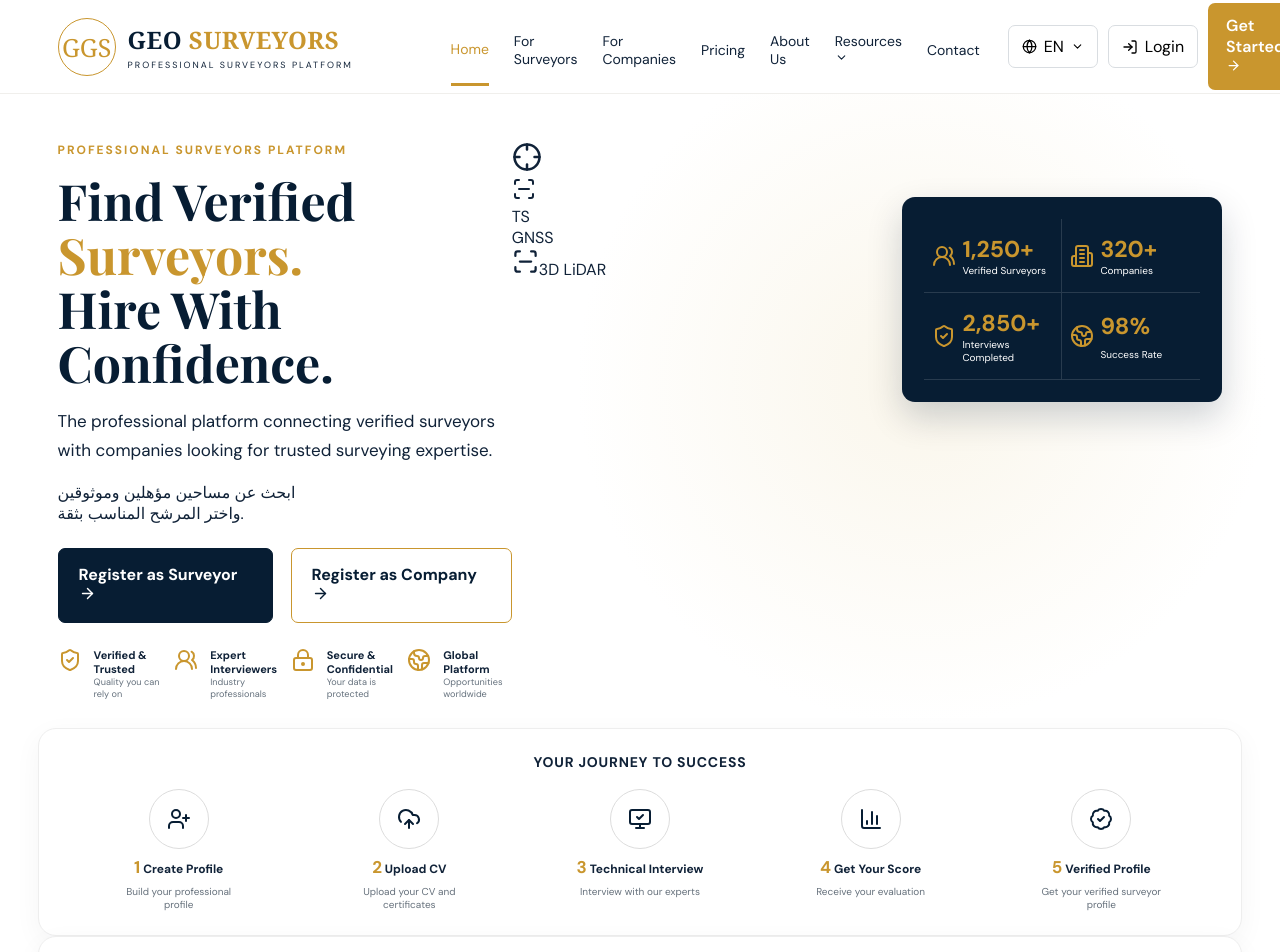
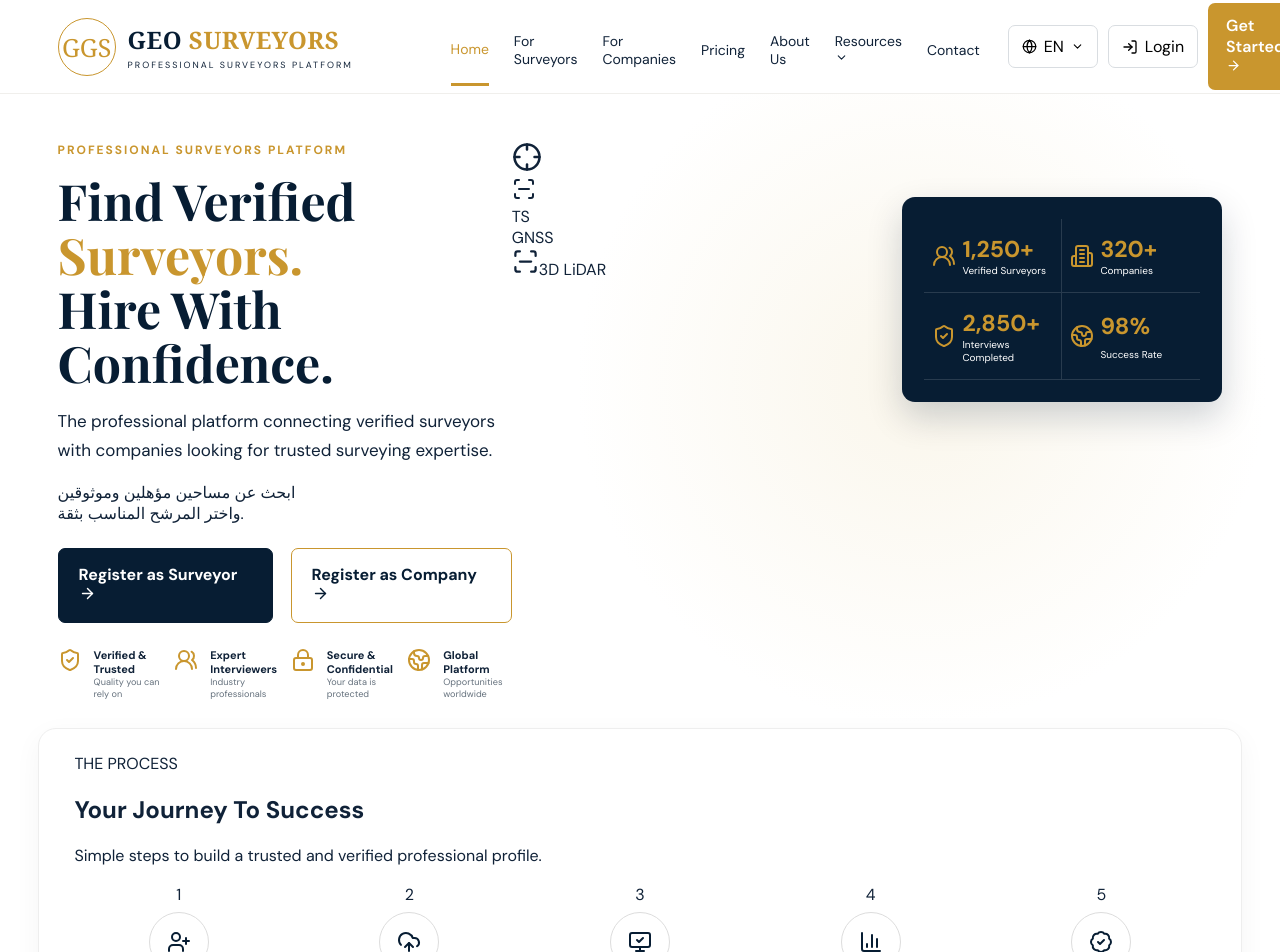
Before and after one commit to Geo5857/geo---surveyor, a Next.js app: page / in a window 1280 px wide. Shown: the top 952 px of the page. Built offline with nearby package versions, Linux system fonts and the light colour scheme.

Commit message:
Refactor Journey component layout and title
Updated the section title and improved the structure of the Journey component.

```diff
--- a/components/Journey.tsx
+++ b/components/Journey.tsx
@@ -4,8 +4,8 @@ import {
   MonitorCheck,
   BarChart3,
   BadgeCheck,
-  type LucideIcon,
 } from "lucide-react";
+import type { LucideIcon } from "lucide-react";
 
 const steps: [string, string, LucideIcon][] = [
   ["Create Profile", "Build your professional profile", UserPlus],
@@ -17,21 +17,30 @@ const steps: [string, string, LucideIcon][] = [
 
 export default function Journey() {
   return (
-    <section className="journey section-card">
-      <div className="section-title">YOUR JOURNEY TO SUCCESS</div>
+    <section className="journey section-card" id="surveyors">
+      <div className="section-heading">
+        <span>THE PROCESS</span>
+        <h2>Your Journey To Success</h2>
+        <p>
+          Simple steps to build a trusted and verified professional profile.
+        </p>
+      </div>
 
       <div className="steps">
         {steps.map(([title, text, Icon], i) => (
           <div className="step" key={title}>
+            <div className="step-number">{i + 1}</div>
+
             <div className="step-icon">
               <Icon />
             </div>
 
-            <b>
-              <span>{i + 1}</span> {title}
-            </b>
+            <b>{title}</b>
+            <small>{text}</small>
 
-            <small>{text}</small>
+            {i < steps.length - 1 && (
+              <div className="step-connector" />
+            )}
           </div>
         ))}
       </div>
```
